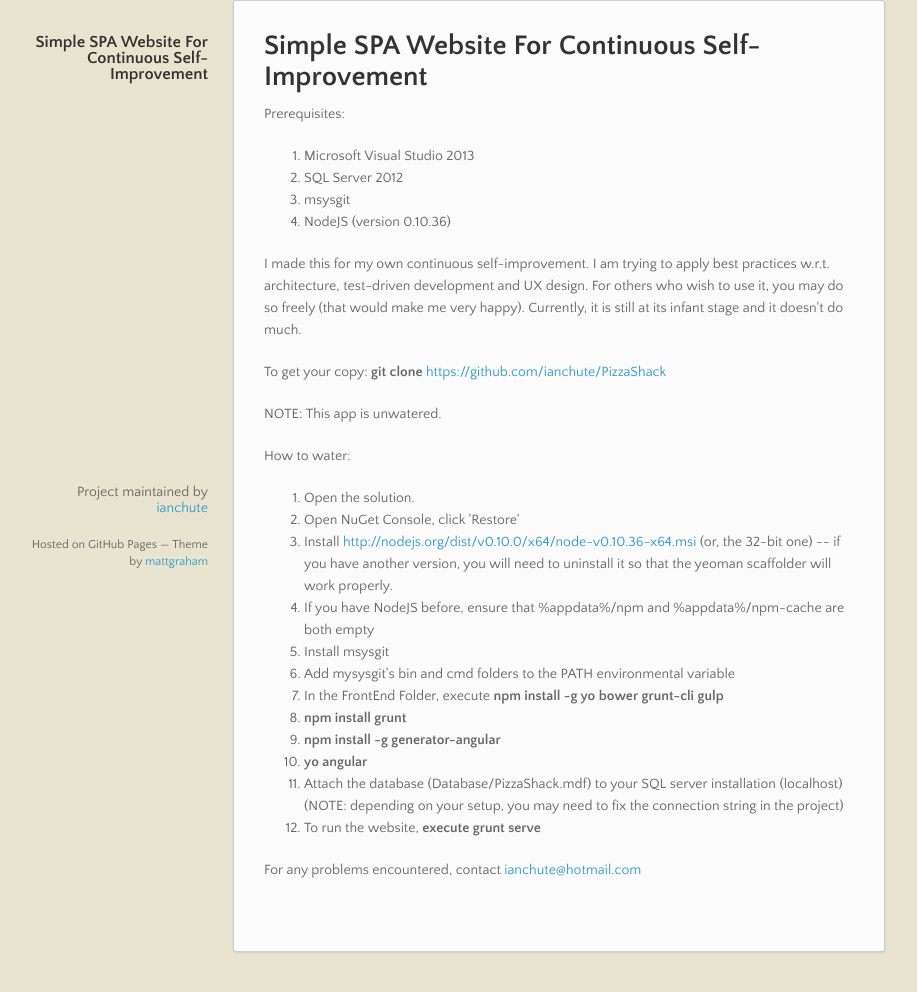
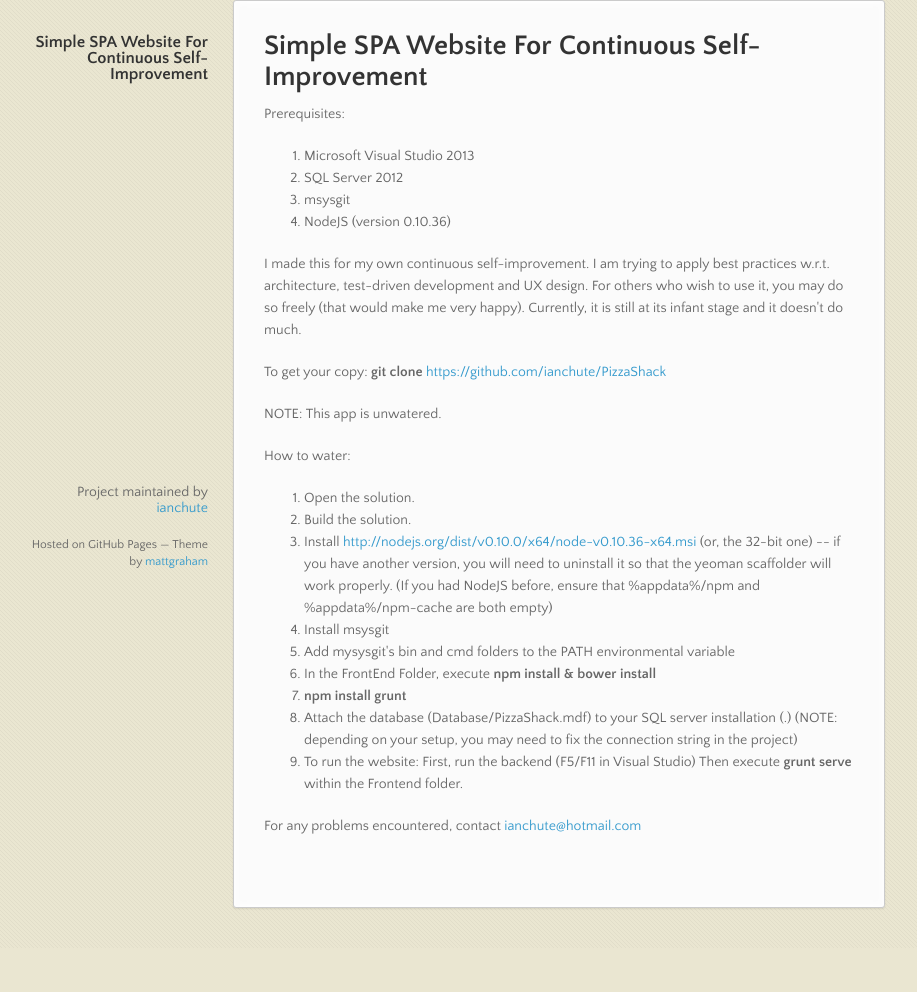
Before and after one commit to ianchute/PizzaShack, a plain HTML site: page index.html in a window 1280 px wide. Shown: the part 190-1182 px from the top of the page, without its empty margins (82-999 px from the left). After the commit the page ends 1138 px from the top, so only its background shows below. Drawn offline with nearby package versions, Linux system fonts and the light colour scheme.

```diff
--- a/index.html
+++ b/index.html
@@ -64,21 +64,20 @@
 
 <ol>
 <li>Open the solution.</li>
-<li>Open NuGet Console, click 'Restore'</li>
+<li>Build the solution.</li>
 <li>Install <a href="http://nodejs.org/dist/v0.10.0/x64/node-v0.10.36-x64.msi">http://nodejs.org/dist/v0.10.0/x64/node-v0.10.36-x64.msi</a> (or, the 32-bit one)
--- if you have another version, you will need to uninstall it so that the yeoman scaffolder will work properly.</li>
-<li>If you have NodeJS before, ensure that %appdata%/npm and %appdata%/npm-cache are both empty</li>
+-- if you have another version, you will need to uninstall it so that the yeoman scaffolder will work properly.
+(If you had NodeJS before, ensure that %appdata%/npm and %appdata%/npm-cache are both empty)</li>
 <li>Install msysgit </li>
 <li>Add mysysgit's bin and cmd folders to the PATH environmental variable</li>
-<li>In the FrontEnd Folder, execute <b>npm install -g yo bower grunt-cli gulp</b>
+<li>In the FrontEnd Folder, execute <b>npm install &amp; bower install</b>
 </li>
 <li><b>npm install grunt</b></li>
-<li><b>npm install -g generator-angular</b></li>
-<li><b>yo angular</b></li>
-<li>Attach the database (Database/PizzaShack.mdf) to your SQL server installation (localhost)
+<li>Attach the database (Database/PizzaShack.mdf) to your SQL server installation (.)
 (NOTE: depending on your setup, you may need to fix the connection string in the project)</li>
-<li>To run the website, <b>execute grunt serve</b>
-</li>
+<li>To run the website:
+First, run the backend (F5/F11 in Visual Studio)
+Then execute <b>grunt serve</b> within the Frontend folder.</li>
 </ol>
 
 <p>For any problems encountered, contact <a href="mailto:ianchute@hotmail.com">ianchute@hotmail.com</a></p>
```
Also changed, not shown: params.json (+1 -1 lines).
